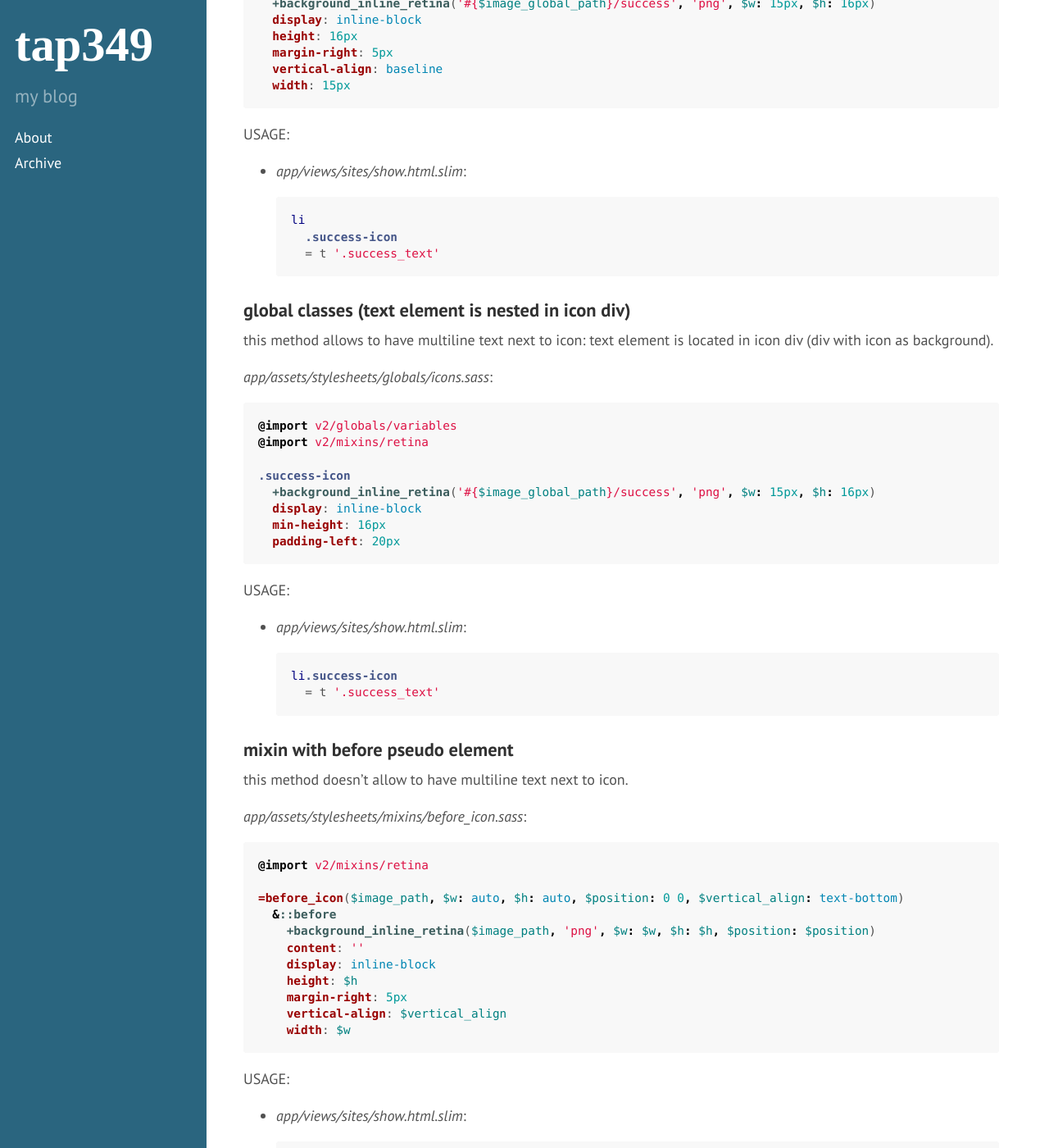
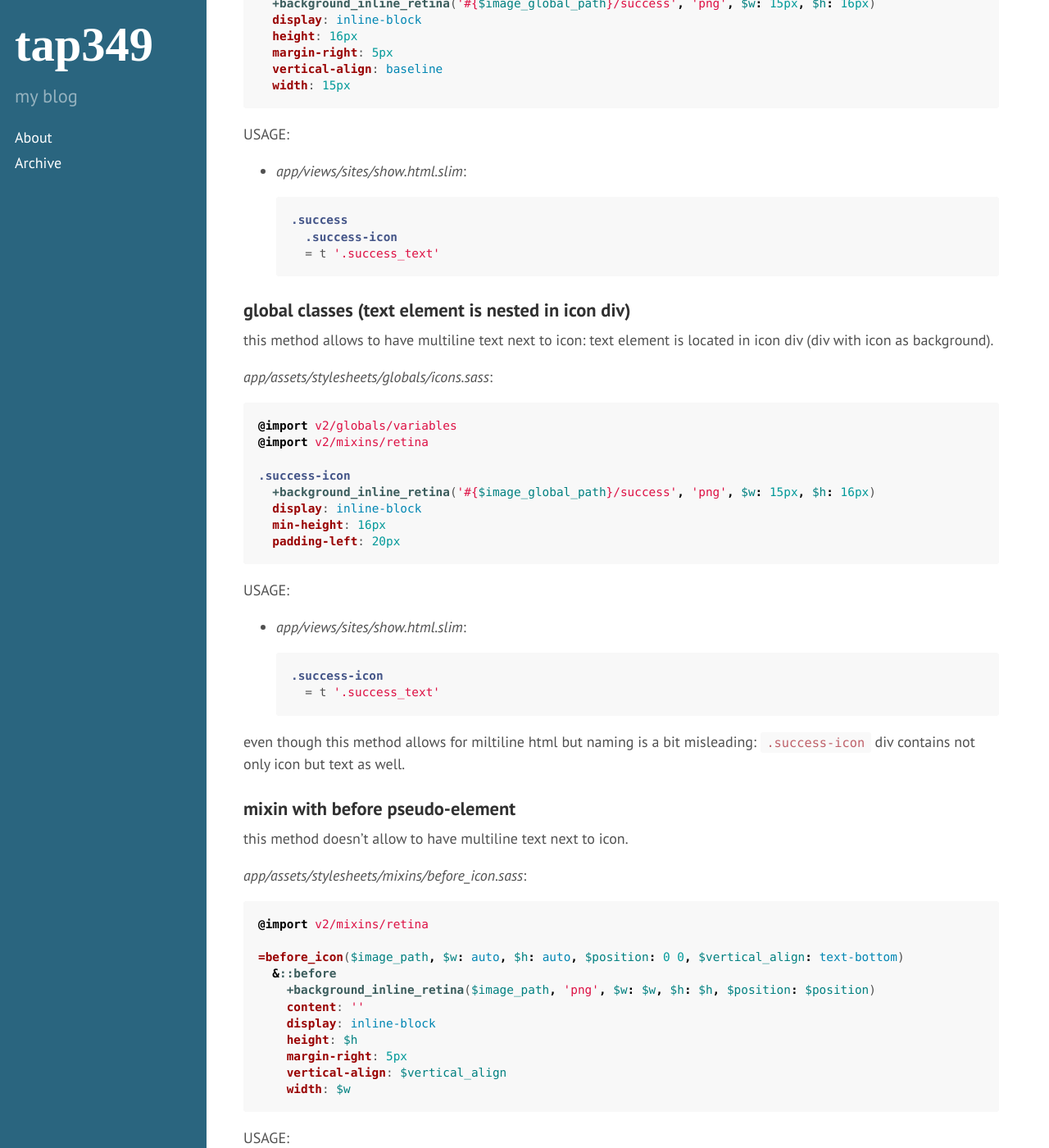
Before and after one commit to tap349/tap349.github.io, a Jekyll site: the page built from _posts/2016-07-08-CSS-recipes.md, in a window 1280 px wide and 1400 px high, scrolled down 626 px. Shown: the whole window at 82% size. Built offline with Jekyll 4.4.1, drawn with Linux system fonts in a browser that asks for light colours; some of the changed text lies outside the part shown.

Commit message:
update 2016-07-09_23:01:51

````diff
--- a/_posts/2016-07-08-CSS-recipes.md
+++ b/_posts/2016-07-08-CSS-recipes.md
@@ -41,7 +41,7 @@ USAGE:
 - _app/views/sites/show.html.slim_:
 
   ```slim
-  li
+  .success
     .success-icon
     = t '.success_text'
   ```
@@ -69,11 +69,14 @@ USAGE:
 - _app/views/sites/show.html.slim_:
 
   ```slim
-  li.success-icon
+  .success-icon
     = t '.success_text'
   ```
 
-### mixin with before pseudo element
+even though this method allows for miltiline html but naming is a bit
+misleading: `.success-icon` div contains not only icon but text as well.
+
+### mixin with before pseudo-element
 
 this method doesn't allow to have multiline text next to icon.
 
@@ -98,14 +101,13 @@ USAGE:
 - _app/views/sites/show.html.slim_:
 
   ```slim
-  li.success
+  .success
     = t '.success_text'
   ```
 
 - _app/assets/stylesheets/pages/sites.sass_:
 
   ```sass
-  li
-    &.success
-      +before_icon('#{$image_global_path}/success', $w: 16px, $h: 16px)
+  .success
+    +before_icon('#{$image_global_path}/success', $w: 16px, $h: 16px)
   ```
````
